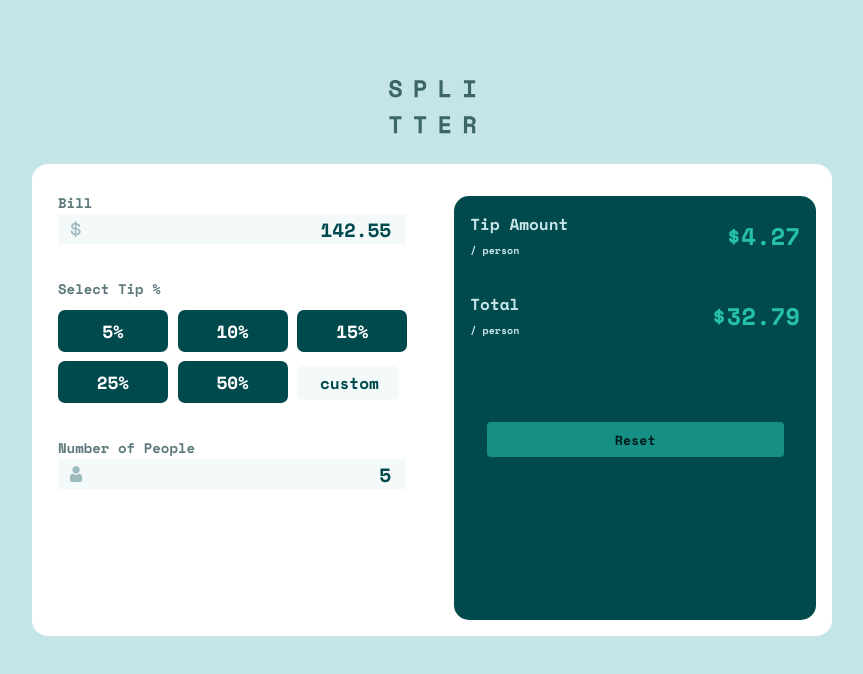
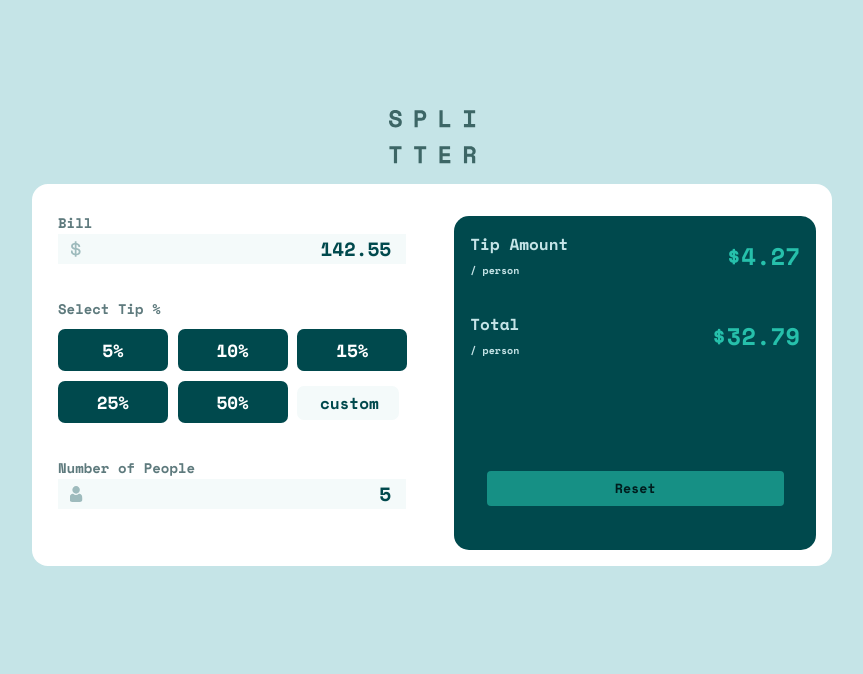
Before and after one commit to fantastizeey1/Tip-calculator-app, a plain HTML site: page index.html in a window 1280 px wide. Shown: the whole page, without its empty margins (208-1071 px from the left). Drawn offline with nearby package versions, Linux system fonts and the light colour scheme.

Commit message:
Update style.css

```diff
--- a/style.css
+++ b/style.css
@@ -165,14 +165,13 @@ input::placeholder{
         max-width: 100%;
         max-height: 100vh;
     }
-    .logo img{
-        margin-top: 80px;
-        margin-bottom: 30px;
+    .logo{
+        margin-top: 7%;
     }
     .wrapper{
         max-width: 60%;
         min-width: 60%;
-        max-height: 55vh;
+        max-height: 350px;
         display: flex;
         flex-direction: row;
         border-radius: 1em;
@@ -215,6 +214,11 @@ input::placeholder{
         color: hsl(183, 100%, 15%);
         font-family: 'Space Mono', monospace;
     }
+    .down-right button{
+        margin-top: 24%;
+
+    }
+
 
   }
 
@@ -398,4 +402,4 @@ input:focus{
         justify-content: space-between;
     }
 
-}
+} */
```
